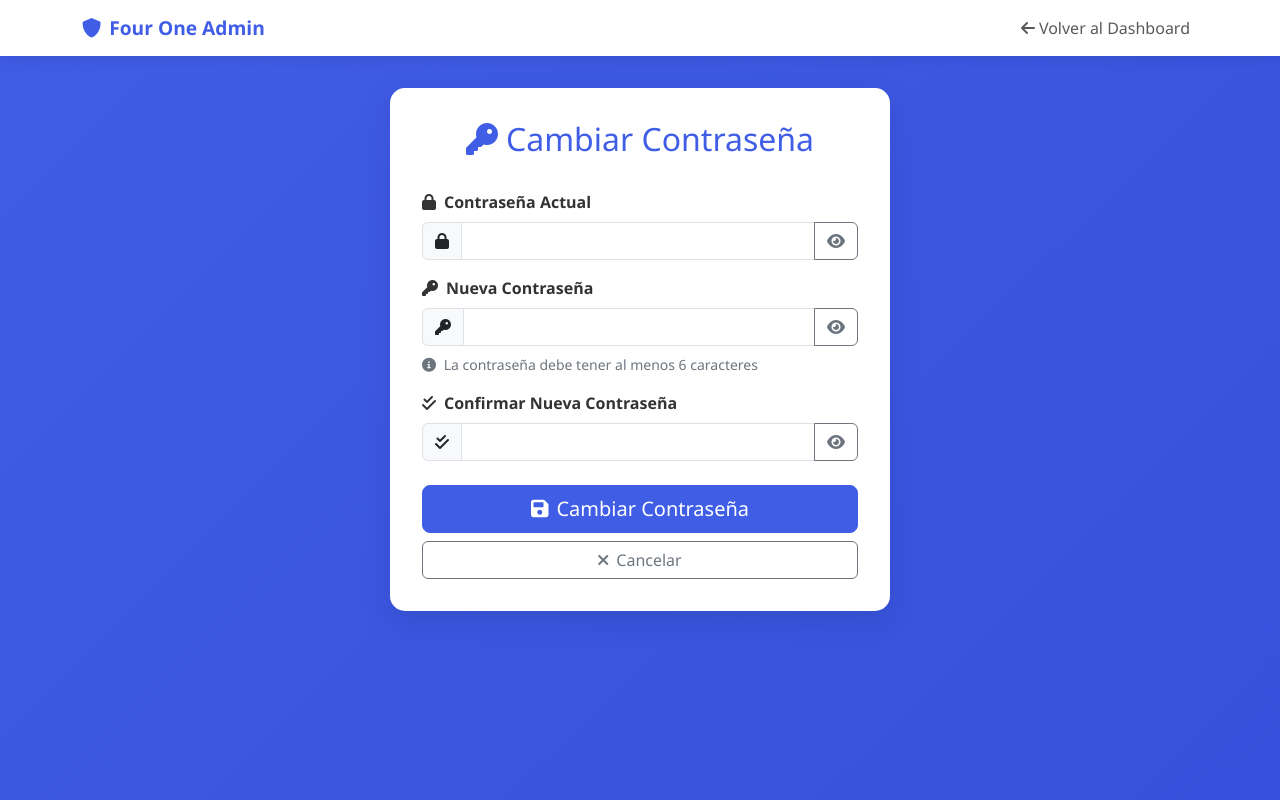
After one commit to fouronesys/FourOneRncValidator, a Flask app: page /admin/change-password in a window 1280 px wide. The commit adds this page. Run offline with Flask 3, Linux system fonts and the light colour scheme; the visitor is signed in with stand-in values (Sample User, id 1).

Commit message:
Allow admins to update their account passwords through a secure interface
Implements admin password change functionality, including form validation and database updates in `admin_routes.py` and `templates/admin/change_password.html`.

Replit-Commit-Author: Agent
Replit-Commit-Session-Id: e5fc5853-c26b-4337-8680-e724bcd5d57c
Replit-Commit-Screenshot-Url: https://storage.googleapis.com/screenshot-production-us-central1/67f12c83-be7c-4fa5-9d8f-72506e3c3e01/e5fc5853-c26b-4337-8680-e724bcd5d57c/1KmPJ9X

```diff
--- a/admin_routes.py
+++ b/admin_routes.py
@@ -52,6 +52,44 @@ def logout():
     session.pop('admin_username', None)
     flash('Sesión cerrada exitosamente', 'info')
     return redirect(url_for('admin.login'))
+
+@admin_bp.route('/change-password', methods=['GET', 'POST'])
+@admin_required
+def change_password():
+    """Change admin password"""
+    if request.method == 'POST':
+        current_password = request.form.get('current_password')
+        new_password = request.form.get('new_password')
+        confirm_password = request.form.get('confirm_password')
+
+        if not all([current_password, new_password, confirm_password]):
+            flash('Todos los campos son requeridos', 'error')
+            return render_template('admin/change_password.html')
+
+        if new_password != confirm_password:
+            flash('Las contraseñas nuevas no coinciden', 'error')
+            return render_template('admin/change_password.html')
+
+        if not new_password or len(new_password) < 6:
+            flash('La contraseña debe tener al menos 6 caracteres', 'error')
+            return render_template('admin/change_password.html')
+
+        # Get current admin user
+        admin = AdminUser.query.filter_by(username=session['admin_username'], is_active=True).first()
+
+        if not admin or not admin.check_password(current_password):
+            flash('Contraseña actual incorrecta', 'error')
+            return render_template('admin/change_password.html')
+
+        # Update password
+        admin.set_password(new_password)
+        db.session.commit()
+
+        flash('Contraseña cambiada exitosamente', 'success')
+        logging.info(f'Password changed for admin user: {admin.username}')
+        return redirect(url_for('admin.dashboard'))
+
+    return render_template('admin/change_password.html')
 
 @admin_bp.route('/dashboard')
 @admin_required
--- /dev/null
+++ b/templates/admin/change_password.html
@@ -0,0 +1,241 @@
+<!DOCTYPE html>
+<html lang="es">
+<head>
+    <meta charset="UTF-8">
+    <meta name="viewport" content="width=device-width, initial-scale=1.0">
+    <title>Cambiar Contraseña - Four One Admin</title>
+    <link href="https://cdn.jsdelivr.net/npm/bootstrap@5.3.0/dist/css/bootstrap.min.css" rel="stylesheet">
+    <link href="https://cdnjs.cloudflare.com/ajax/libs/font-awesome/6.0.0/css/all.min.css" rel="stylesheet">
+    <style>
+        :root {
+            --four-one-blue: #405DE6;
+            --four-one-dark-blue: #3651DB;
+            --four-one-light-blue: #7289DA;
+        }
+
+        body {
+            background: linear-gradient(135deg, var(--four-one-blue), var(--four-one-dark-blue));
+            min-height: 100vh;
+            font-family: 'Segoe UI', Tahoma, Geneva, Verdana, sans-serif;
+        }
+
+        .admin-header {
+            background: white;
+            box-shadow: 0 2px 15px rgba(0,0,0,0.1);
+            margin-bottom: 2rem;
+        }
+
+        .brand-logo {
+            color: var(--four-one-blue);
+            font-weight: bold;
+            font-size: 1.2rem;
+        }
+
+        .main-content {
+            background: white;
+            border-radius: 15px;
+            box-shadow: 0 10px 30px rgba(0,0,0,0.1);
+            padding: 2rem;
+            margin: 2rem auto;
+            max-width: 500px;
+        }
+
+        .form-control:focus {
+            border-color: var(--four-one-blue);
+            box-shadow: 0 0 0 0.2rem rgba(64, 93, 230, 0.25);
+        }
+
+        .btn-primary {
+            background-color: var(--four-one-blue);
+            border-color: var(--four-one-blue);
+        }
+
+        .btn-primary:hover {
+            background-color: var(--four-one-dark-blue);
+            border-color: var(--four-one-dark-blue);
+        }
+
+        .alert {
+            border-radius: 10px;
+            margin-bottom: 1.5rem;
+        }
+
+        .page-title {
+            color: var(--four-one-blue);
+            margin-bottom: 2rem;
+            text-align: center;
+        }
+
+        .form-label {
+            font-weight: 600;
+            color: #333;
+        }
+
+        .input-group-text {
+            background-color: #f8f9fa;
+            border-color: #dee2e6;
+        }
+
+        .password-requirements {
+            font-size: 0.875rem;
+            color: #6c757d;
+            margin-top: 0.5rem;
+        }
+    </style>
+</head>
+<body>
+    <!-- Admin Header -->
+    <nav class="navbar navbar-expand-lg navbar-light admin-header">
+        <div class="container">
+            <a class="navbar-brand brand-logo" href="{{ url_for('admin.dashboard') }}">
+                <i class="fas fa-shield-alt me-2"></i>Four One Admin
+            </a>
+            <div class="navbar-nav ms-auto">
+                <a class="nav-link" href="{{ url_for('admin.dashboard') }}">
+                    <i class="fas fa-arrow-left me-1"></i>Volver al Dashboard
+                </a>
+            </div>
+        </div>
+    </nav>
+
+    <!-- Main Content -->
+    <div class="container">
+        <div class="main-content">
+            <h2 class="page-title">
+                <i class="fas fa-key me-2"></i>Cambiar Contraseña
+            </h2>
+
+            <!-- Flash Messages -->
+            {% with messages = get_flashed_messages(with_categories=true) %}
+                {% if messages %}
+                    {% for category, message in messages %}
+                        <div class="alert alert-{{ 'danger' if category == 'error' else category }} alert-dismissible fade show" role="alert">
+                            <i class="fas fa-{{ 'exclamation-triangle' if category == 'error' else 'check-circle' if category == 'success' else 'info-circle' }} me-2"></i>
+                            {{ message }}
+                            <button type="button" class="btn-close" data-bs-dismiss="alert"></button>
+                        </div>
+                    {% endfor %}
+                {% endif %}
+            {% endwith %}
+
+            <!-- Change Password Form -->
+            <form method="POST" id="changePasswordForm">
+                <div class="mb-3">
+                    <label for="current_password" class="form-label">
+                        <i class="fas fa-lock me-2"></i>Contraseña Actual
+                    </label>
+                    <div class="input-group">
+                        <span class="input-group-text">
+                            <i class="fas fa-lock"></i>
+                        </span>
+                        <input type="password" class="form-control" id="current_password"
+                               name="current_password" required>
+                        <button class="btn btn-outline-secondary" type="button" onclick="togglePassword('current_password')">
+                            <i class="fas fa-eye" id="current_password_eye"></i>
+                        </button>
+                    </div>
+                </div>
+
+                <div class="mb-3">
+                    <label for="new_password" class="form-label">
+                        <i class="fas fa-key me-2"></i>Nueva Contraseña
+                    </label>
+                    <div class="input-group">
+                        <span class="input-group-text">
+                            <i class="fas fa-key"></i>
+                        </span>
+                        <input type="password" class="form-control" id="new_password"
+                               name="new_password" required minlength="6">
+                        <button class="btn btn-outline-secondary" type="button" onclick="togglePassword('new_password')">
+                            <i class="fas fa-eye" id="new_password_eye"></i>
+                        </button>
+                    </div>
+                    <div class="password-requirements">
+                        <i class="fas fa-info-circle me-1"></i>
+                        La contraseña debe tener al menos 6 caracteres
+                    </div>
+                </div>
+
+                <div class="mb-4">
+                    <label for="confirm_password" class="form-label">
+                        <i class="fas fa-check-double me-2"></i>Confirmar Nueva Contraseña
+                    </label>
+                    <div class="input-group">
+                        <span class="input-group-text">
+                            <i class="fas fa-check-double"></i>
+                        </span>
+                        <input type="password" class="form-control" id="confirm_password"
+                               name="confirm_password" required minlength="6">
+                        <button class="btn btn-outline-secondary" type="button" onclick="togglePassword('confirm_password')">
+                            <i class="fas fa-eye" id="confirm_password_eye"></i>
+                        </button>
+                    </div>
+                </div>
+
+                <div class="d-grid gap-2">
+                    <button type="submit" class="btn btn-primary btn-lg">
+                        <i class="fas fa-save me-2"></i>Cambiar Contraseña
+                    </button>
+                    <a href="{{ url_for('admin.dashboard') }}" class="btn btn-outline-secondary">
+                        <i class="fas fa-times me-2"></i>Cancelar
+                    </a>
+                </div>
+            </form>
+        </div>
+    </div>
+
+    <!-- Bootstrap JS -->
+    <script src="https://cdn.jsdelivr.net/npm/bootstrap@5.3.0/dist/js/bootstrap.bundle.min.js"></script>
+
+    <script>
+        // Toggle password visibility
+        function togglePassword(fieldId) {
+            const field = document.getElementById(fieldId);
+            const eyeIcon = document.getElementById(fieldId + '_eye');
+
+            if (field.type === 'password') {
+                field.type = 'text';
+                eyeIcon.classList.remove('fa-eye');
+                eyeIcon.classList.add('fa-eye-slash');
+            } else {
+                field.type = 'password';
+                eyeIcon.classList.remove('fa-eye-slash');
+                eyeIcon.classList.add('fa-eye');
+            }
+        }
+
+        // Password confirmation validation
+        document.getElementById('changePasswordForm').addEventListener('submit', function(e) {
+            const newPassword = document.getElementById('new_password').value;
+            const confirmPassword = document.getElementById('confirm_password').value;
+
+            if (newPassword !== confirmPassword) {
+                e.preventDefault();
+                alert('Las contraseñas nuevas no coinciden');
+                return false;
+            }
+
+            if (newPassword.length < 6) {
+                e.preventDefault();
+                alert('La contraseña debe tener al menos 6 caracteres');
+                return false;
+            }
+        });
+
+        // Real-time password match validation
+        document.getElementById('confirm_password').addEventListener('input', function() {
+            const newPassword = document.getElementById('new_password').value;
+            const confirmPassword = this.value;
+
+            if (confirmPassword && newPassword !== confirmPassword) {
+                this.classList.add('is-invalid');
+            } else {
+                this.classList.remove('is-invalid');
+                if (confirmPassword) {
+                    this.classList.add('is-valid');
+                }
+            }
+        });
+    </script>
+</body>
+</html>
--- a/templates/admin/dashboard.html
+++ b/templates/admin/dashboard.html
@@ -112,6 +112,10 @@
                 <a class="nav-link" href="{{ url_for('admin.view_logs') }}">
                     <i class="fas fa-list me-1"></i>
                     Logs
+                </a>
+                <a class="nav-link" href="{{ url_for('admin.change_password') }}">
+                    <i class="fas fa-lock me-1"></i>
+                    Cambiar Contraseña
                 </a>
                 <a class="nav-link" href="{{ url_for('admin.logout') }}">
                     <i class="fas fa-sign-out-alt me-1"></i>
```
Also changed, not shown: replit.md (+11 -0 lines).
